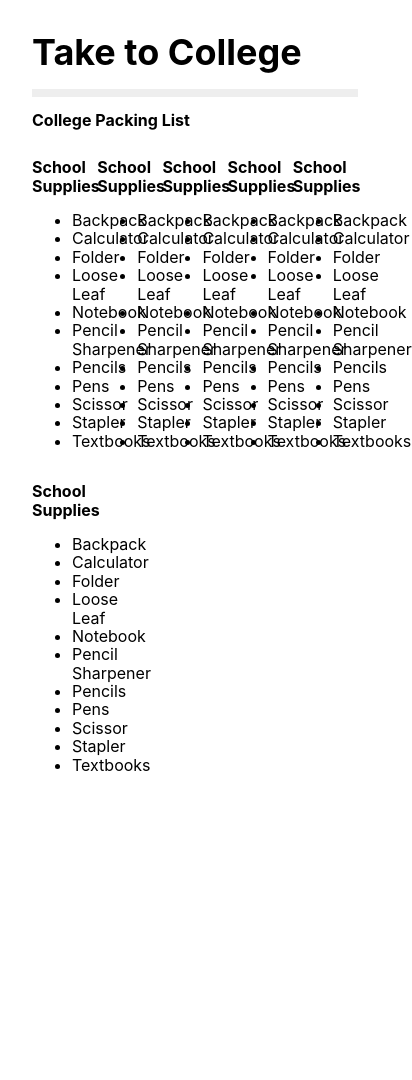
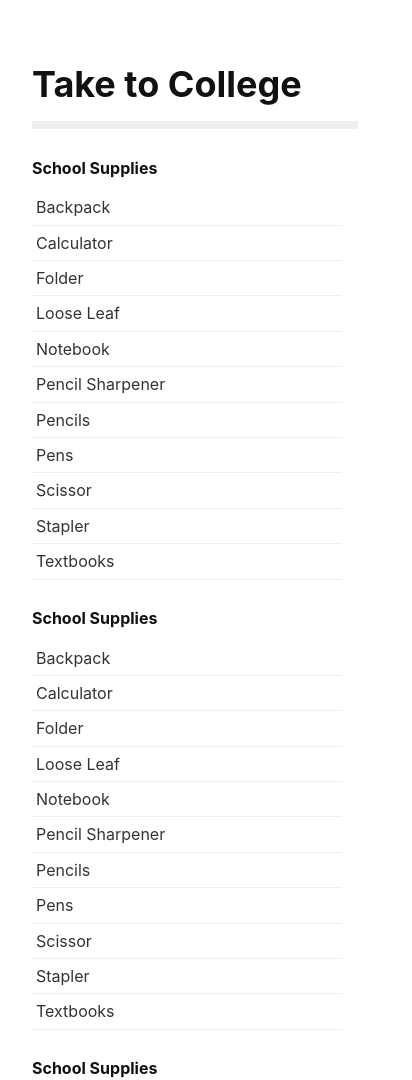
Before and after one commit to danoc/taketocollege, a Gatsby site: page / in a window 390 px wide. Shown: the top 1080 px of the page, 412 px wide, since content can reach past the window. Before the commit the page ends 844 px from the top, so only its background shows below. Built offline with nearby package versions, Linux system fonts and the light colour scheme; Gatsby itself is replaced by a stand-in of ours.

Commit message:
Make the site responsive.

```diff
--- a/src/pages/index.jsx
+++ b/src/pages/index.jsx
@@ -5,16 +5,22 @@ import { map, size } from "lodash";
 import "tachyons";
 
 const Category = props => (
-  <section className="w-20">
-    <h3 className="f5">{props.title}</h3>
+  <section className="w-100 w-50-ns w-33-m w-20-l pr3">
+    <h2 className="f5 mb">{props.title}</h2>
     {size(props.items) > 0 && (
-      <ul>
+      <ul className="list pl0 mt0">
         {map(props.items, item => (
-          <li>
+          <li className="bb b--light-gray f5">
             {item.to ? (
-              <a href={item.to}>{item.title}</a>
+              <a
+                href={item.to}
+                className="pv2 ph1 block db link dark-gray hover-bg-near-white"
+                title={`Shop for “${item.title}” on Amazon`}
+              >
+                {item.title}
+              </a>
             ) : (
-              <span>{item.title}</span>
+              <span className="pv2 ph1 db dark-gray">{item.title}</span>
             )}
           </li>
         ))}
@@ -34,7 +40,7 @@ Category.propTypes = {
 };
 
 const IndexPage = () => (
-  <div className="sans-serif mw9 pa4">
+  <div className="sans-serif mw9 ph4 near-black pv5 ml-auto mr-auto">
     <Helmet
       title="What to Take to College"
       meta={[
@@ -46,16 +52,15 @@ const IndexPage = () => (
         lang: "en",
       }}
     />
-    <header className="bb b--light-gray bw3">
+    <header className="bb b--light-gray bw3 mb3">
       <h1 className="mt0 mb3 f2">Take to College</h1>
     </header>
     <main>
-      <h2 className="f5">College Packing List</h2>
       <div className="flex flex-wrap">
         <Category
           title="School Supplies"
           items={[
-            { title: "Backpack" },
+            { title: "Backpack", to: "https://amazon.com/" },
             { title: "Calculator" },
             { title: "Folder" },
             { title: "Loose Leaf" },
```
Also changed, not shown: index.html (deleted, +0 -214 lines).
